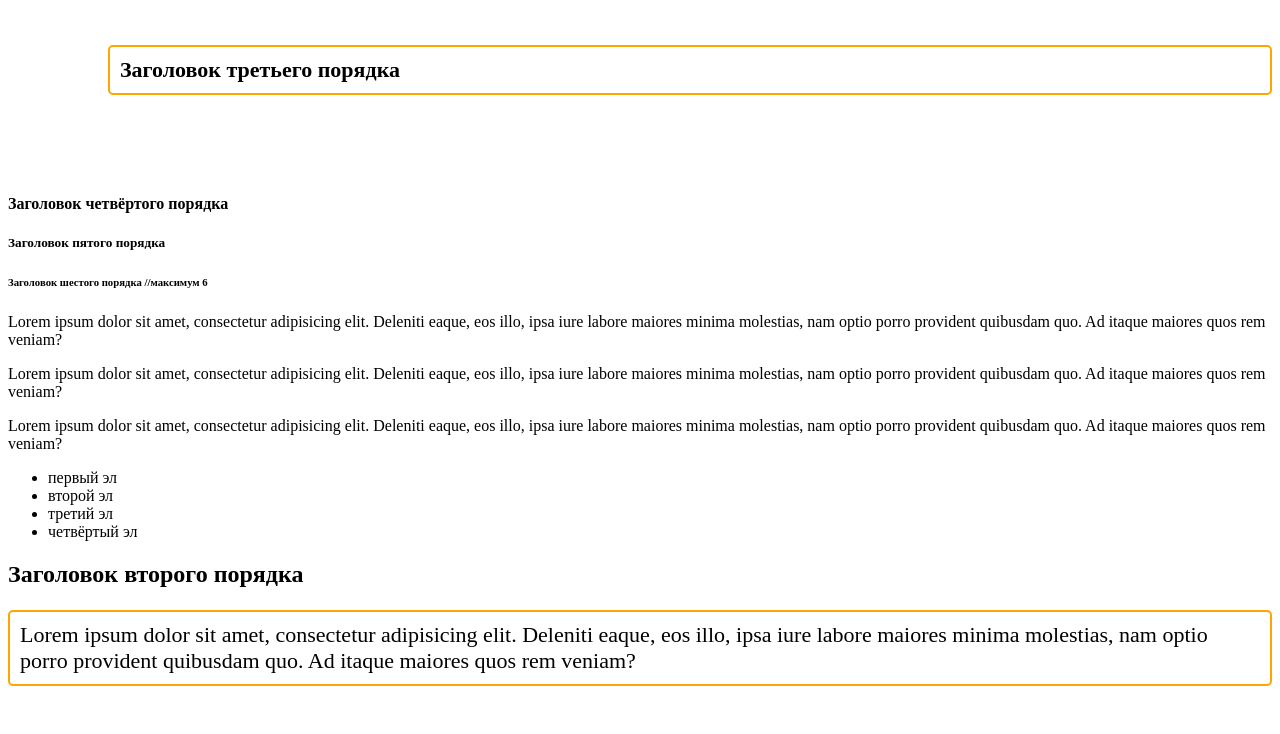
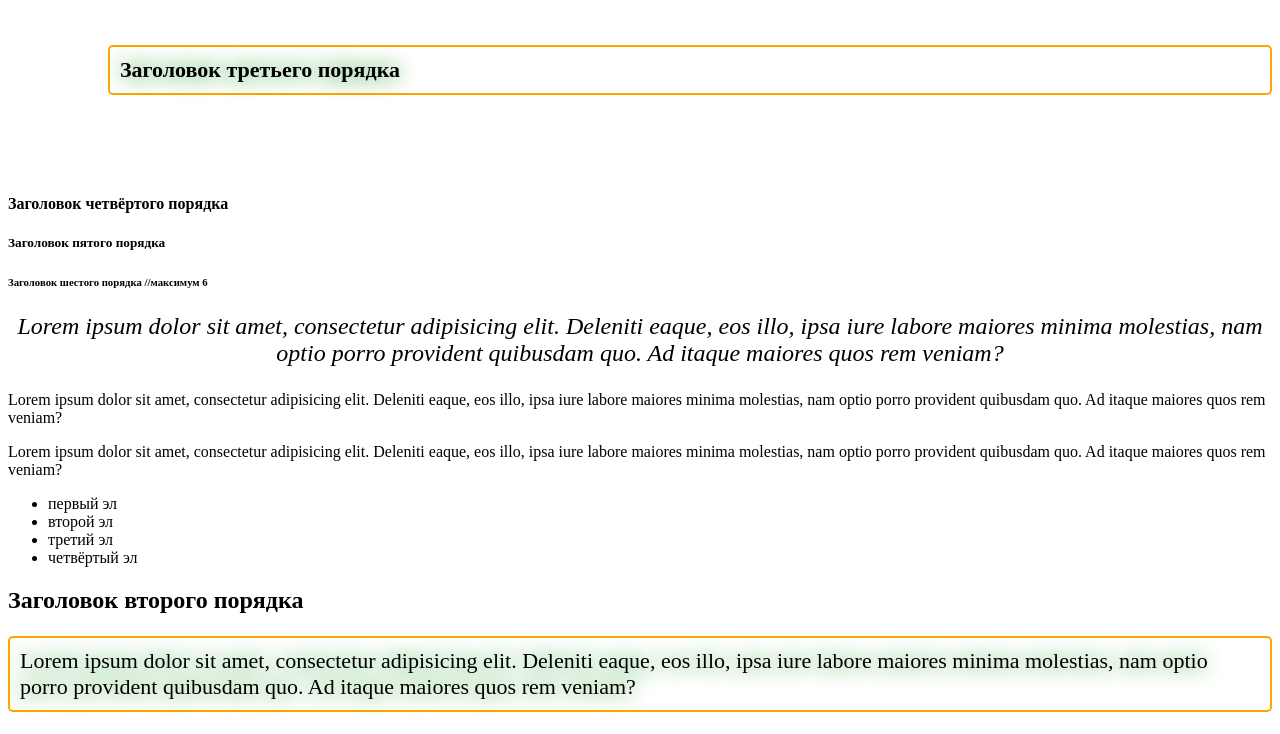
Before and after one commit to Kirill433/DZ1, a plain HTML site: page index.html in a window 1280 px wide. Shown: the part 212-946 px from the top of the page. Before the commit the page ends 920 px from the top, so only its background shows below. Drawn offline with Linux system fonts and the light colour scheme.

Commit message:
two commit

```diff
--- a/index.html
+++ b/index.html
@@ -18,7 +18,7 @@
     <h5>Заголовок пятого порядка</h5>
     <h6>Заголовок шестого порядка //максимум 6</h6>
 
-    <p>Lorem ipsum dolor sit amet, consectetur adipisicing elit. Deleniti eaque, eos illo, ipsa iure labore maiores minima molestias, nam optio porro provident quibusdam quo. Ad itaque maiores quos rem veniam?</p>
+    <p class="p1">Lorem ipsum dolor sit amet, consectetur adipisicing elit. Deleniti eaque, eos illo, ipsa iure labore maiores minima molestias, nam optio porro provident quibusdam quo. Ad itaque maiores quos rem veniam?</p>
     <p>Lorem ipsum dolor sit amet, consectetur adipisicing elit. Deleniti eaque, eos illo, ipsa iure labore maiores minima molestias, nam optio porro provident quibusdam quo. Ad itaque maiores quos rem veniam?</p>
     <p>Lorem ipsum dolor sit amet, consectetur adipisicing elit. Deleniti eaque, eos illo, ipsa iure labore maiores minima molestias, nam optio porro provident quibusdam quo. Ad itaque maiores quos rem veniam?</p>
 
--- a/style.css
+++ b/style.css
@@ -8,9 +8,15 @@ img{
 }
 .description{
     border: 2px solid orange;
+    text-shadow: 0 0 1em green;
     border-radius: 5px;
     font-size: 22px;
     padding: 10px
+}
+.p1{
+     font-style: oblique;
+     text-align: center;
+     font-size: 24px;
 }
 
 h3{
```
